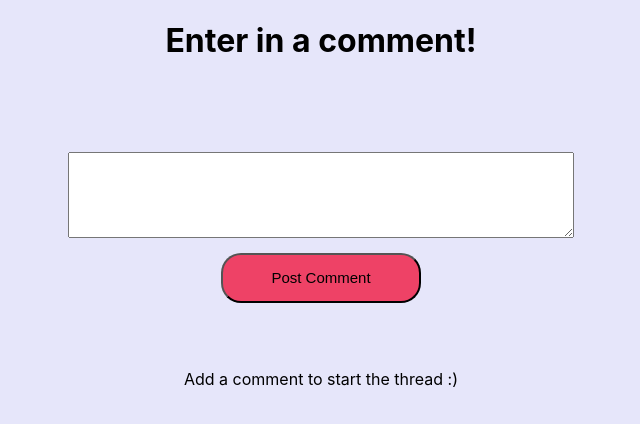
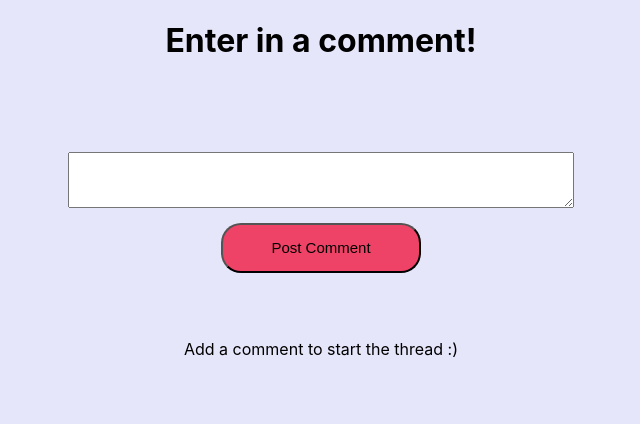
Before and after one commit to l-yang-05/Comment-app, a React (Create React App) app: page / in a window 1280 px wide. Shown: the top 424 px of the page, without its empty margins (319-959 px from the left). Built offline with nearby package versions, Linux system fonts and the light colour scheme.

Commit message:
Fixed some styles from app

```diff
--- a/src/App.css
+++ b/src/App.css
@@ -36,12 +36,13 @@ text-align: center;
 
 .comment-box{
   margin-top: 20px;
-  height: 80px;
+  height: 50px;
   width: 500px;
   font-size: 20px;
 }
 
 .commentmsg{
+  margin-top: 30px;
   display:block;
   margin: 0 auto;
   background-color:#B0E0E6;
```
